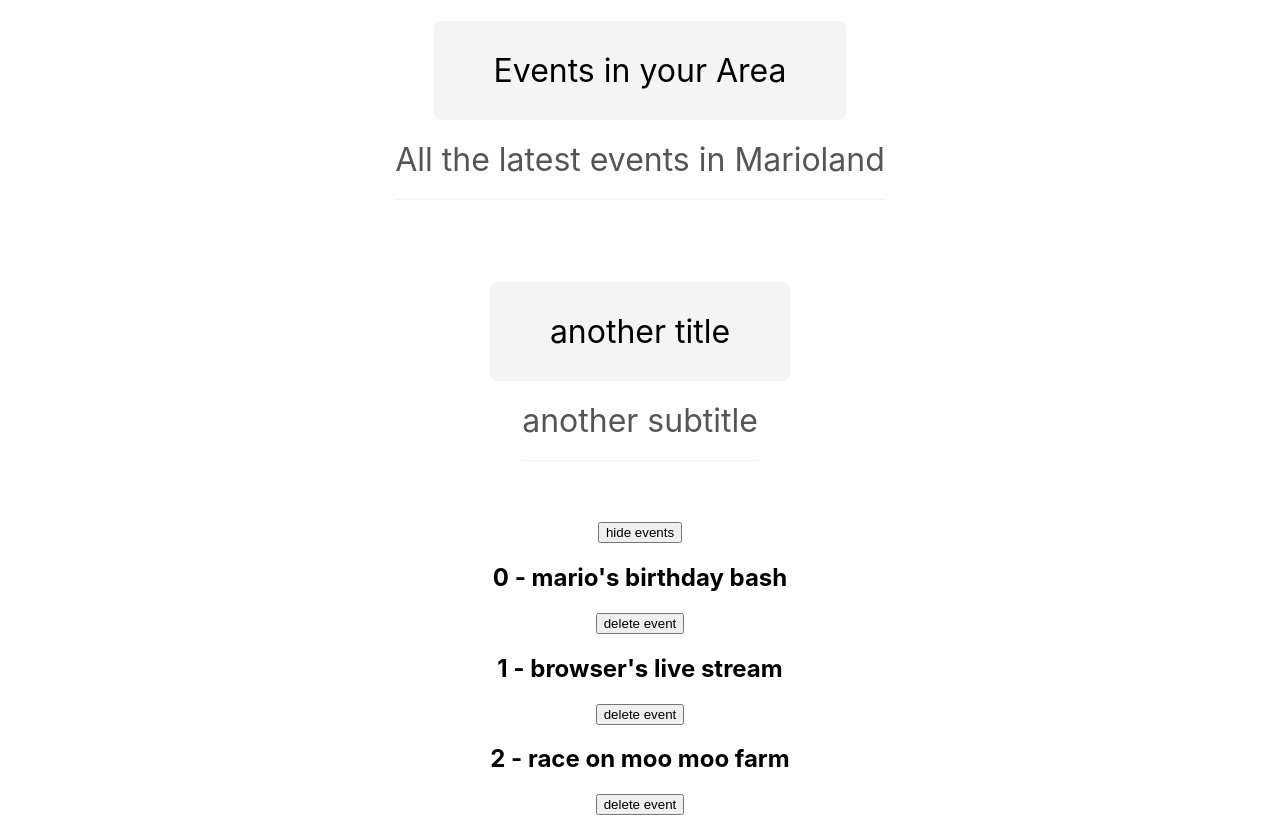
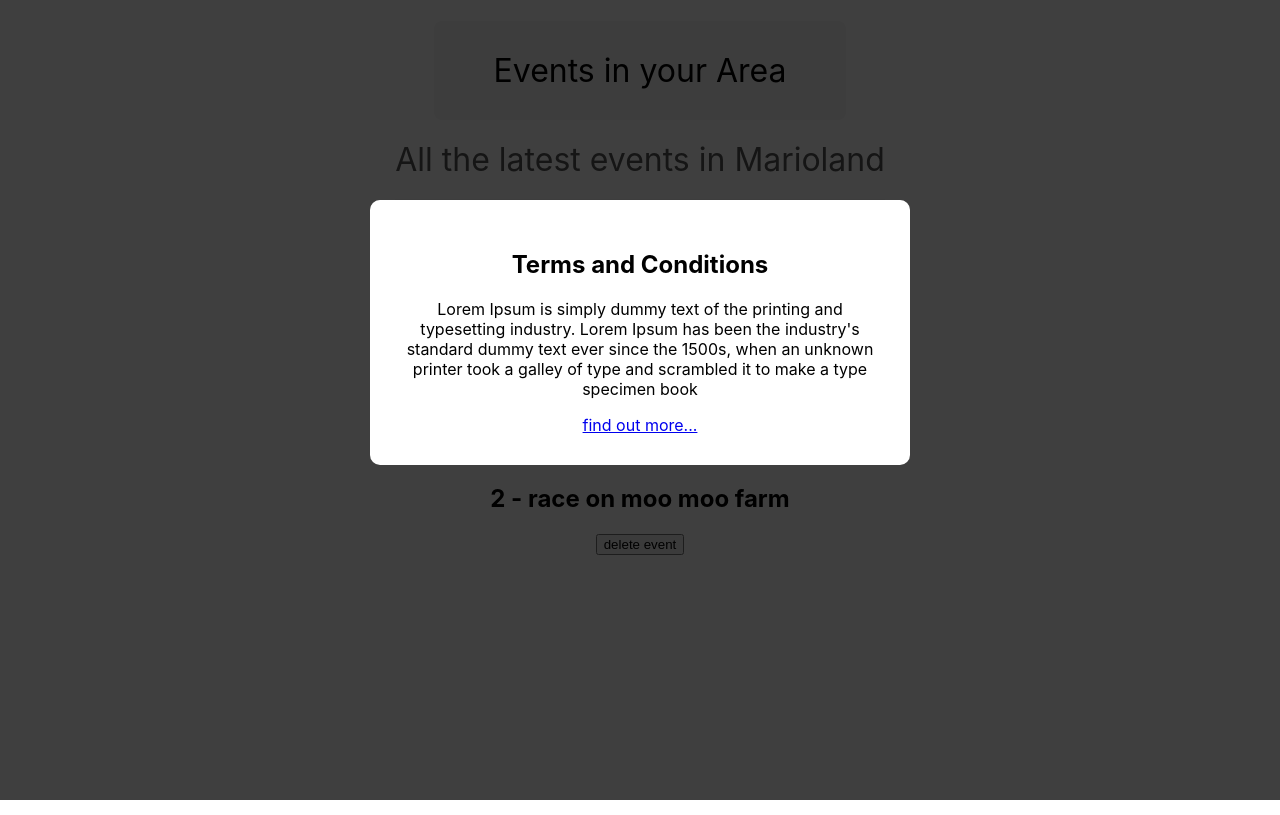
Before and after one commit to zeek-mansur/React, a React (Create React App) app in the folder react/my-first-react-app/: page / in a window 1280 px wide. Built offline with nearby package versions, Linux system fonts and the light colour scheme.

Commit message:
Children props

```diff
--- a/react/my-first-react-app/src/App.js
+++ b/react/my-first-react-app/src/App.js
@@ -2,6 +2,7 @@ import './App.css';
 import React from 'react';
 import {useState} from 'react'
 import Title from './components/Title'
+import Modal from './components/Modal';
 
 
 function App() {
@@ -25,7 +26,7 @@ function App() {
   return (
     <div className="App">
       <Title title="Events in your Area" subtitle={subtitle}/> <br />
-      <Title title = "another title" subtitle="another subtitle" />
+
       {showevents && (
       <div>
         <button onClick={()=> setShowEvents(false)}>hide events</button>
@@ -40,6 +41,18 @@ function App() {
               <button onClick = {()=> handleClick(event.id)}>delete event</button>
             </React.Fragment>
         ))}
+      <Modal>
+      {/* <h2>10% off Coupon code!!</h2>
+      <p>Use the code at NINJA at the checkout.</p> */}
+      </Modal>
+      <Modal>
+        <h2>Terms and Conditions</h2>
+        <p>Lorem Ipsum is simply dummy text of the printing and typesetting industry.
+          Lorem Ipsum has been the industry's standard dummy text ever since the 1500s,
+           when an unknown printer took a galley of type and scrambled it to make a type specimen book</p>
+        <a href='#'>find out more...</a>
+      </Modal>
+
     </div>
   );
 }
--- /dev/null
+++ b/react/my-first-react-app/src/components/Modal.css
@@ -0,0 +1,17 @@
+.modal-backdrop {
+
+    position: fixed;
+    top: 0;
+    left: 0;
+    width: 100%;
+    height: 100%;
+    background: rgba(0, 0,0,0.5);
+ }
+
+ .modal {
+    padding: 30px;
+    max-width: 480px;
+    margin: 200px auto;
+    background: #fff;
+    border-radius: 10px;
+ }
--- /dev/null
+++ b/react/my-first-react-app/src/components/Modal.js
@@ -0,0 +1,12 @@
+import React, { Children } from 'react'
+import './Modal.css'
+
+export default function Modal({children}) {
+  return (
+    <div className='modal-backdrop'>
+      <div className='modal'>
+        {children}
+      </div>
+    </div>
+  )
+}
```
